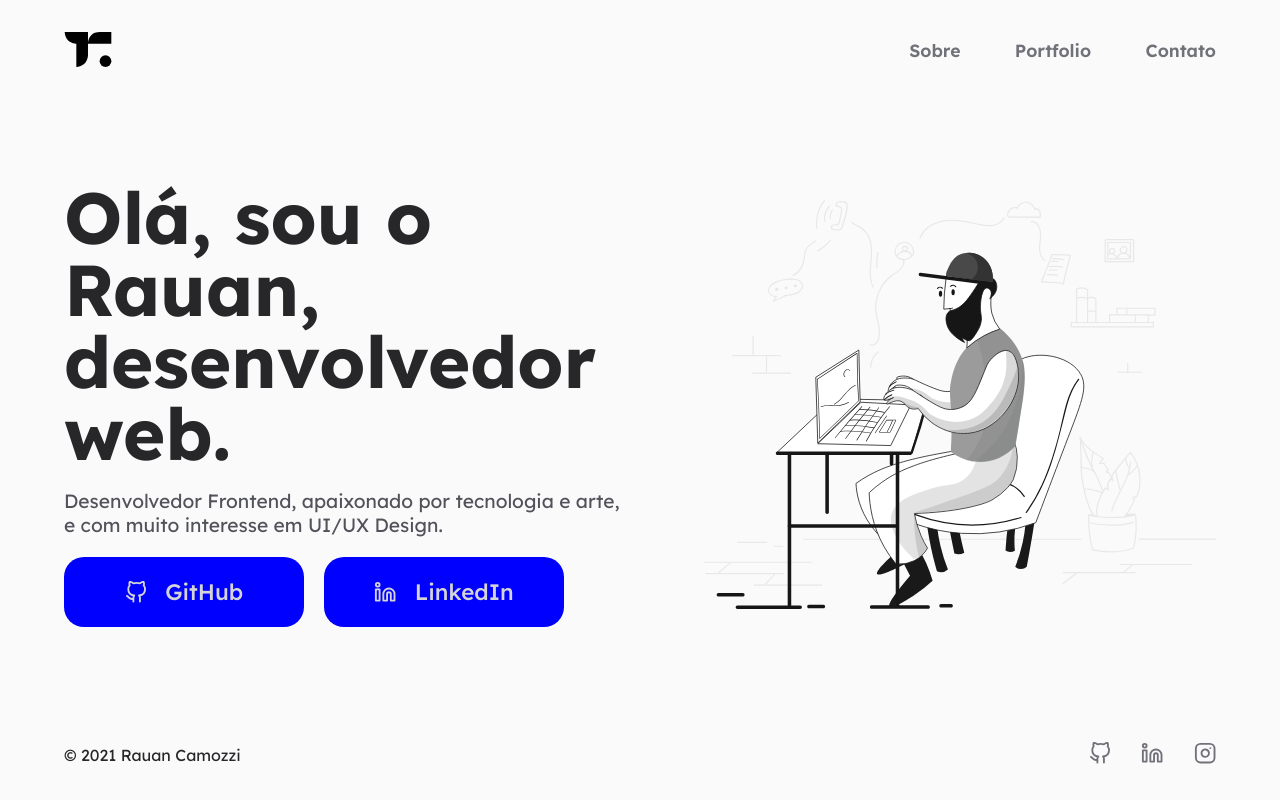
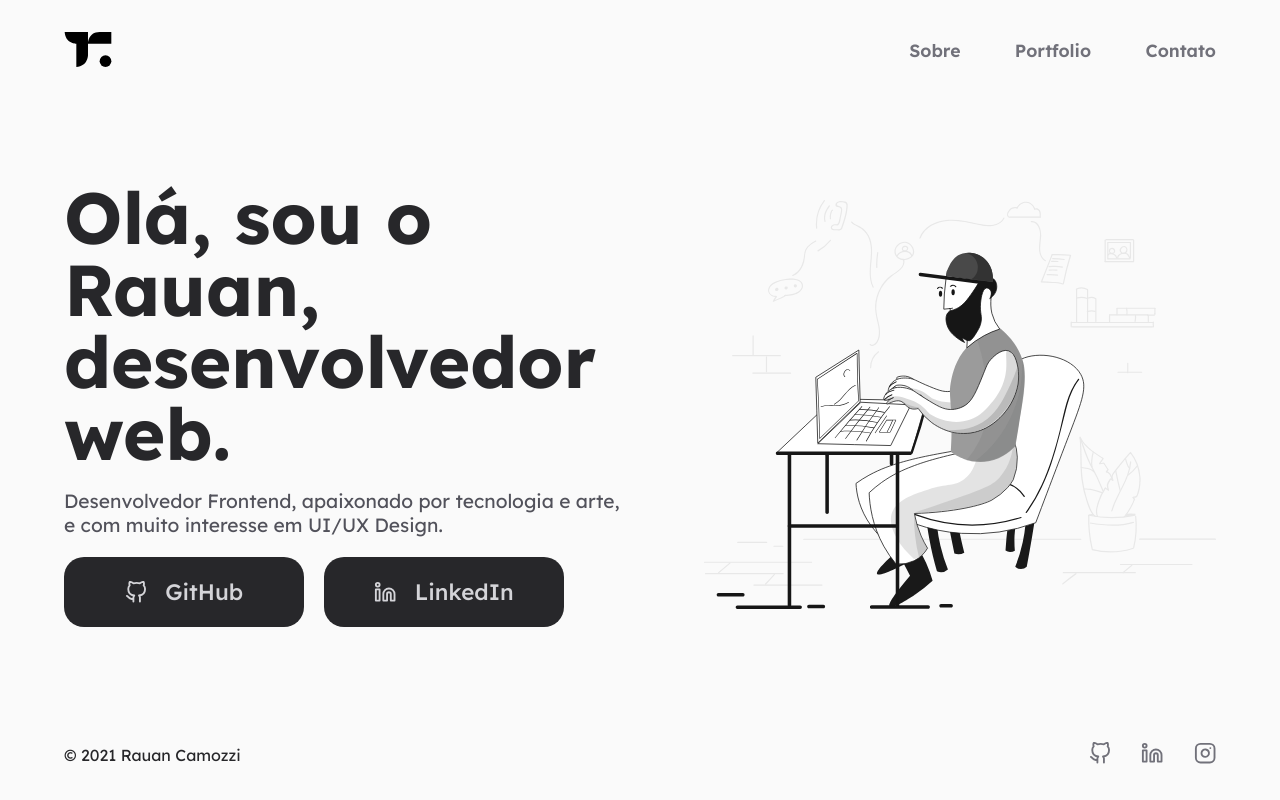
Before and after one commit to rauancamozzi/site, a React (Vite) app: page / in a window 1280 px wide. Built offline with nearby package versions, Linux system fonts and the light colour scheme.

Commit message:
:tada: alterando a cor do botão cinza

```diff
--- a/src/styles/pages/Home/styles.js
+++ b/src/styles/pages/Home/styles.js
@@ -106,7 +106,7 @@
 
 export const Button = styled.button`
     color: var(--gray-300);
-    background: blue;
+    background: var(--gray-800);
     border: 0;
     border-radius: 20px;
     width: 240px;
```
